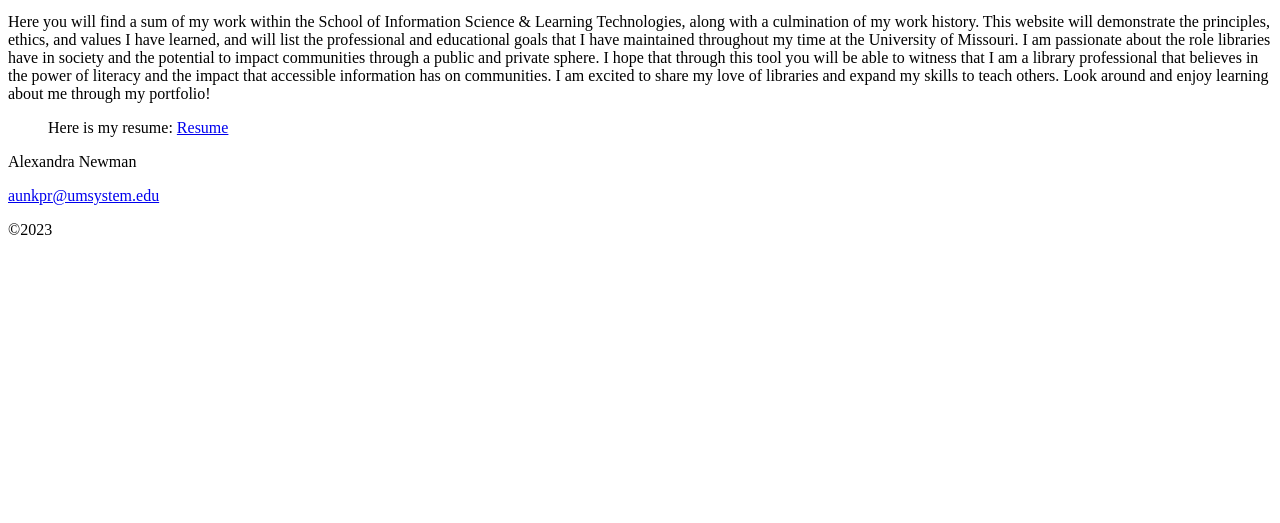
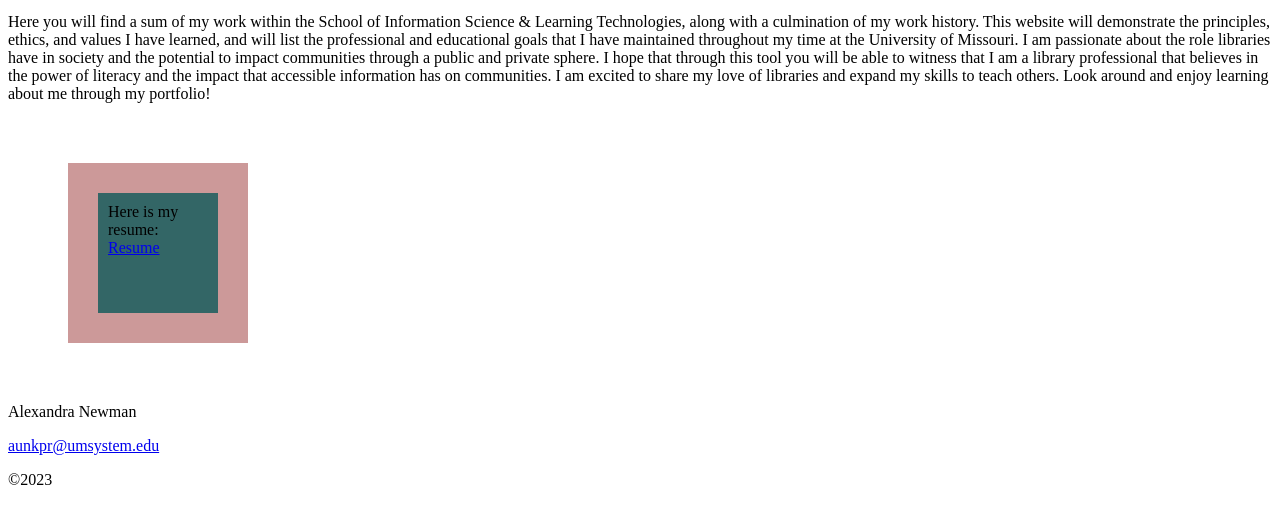
Before and after one commit to aunkpr/aunkpr.github.io, a plain HTML site: page islt_4355/index.html in a window 1280 px wide. Shown: the part 119-642 px from the top of the page. Drawn offline with Linux system fonts and the light colour scheme.

Commit message:
Update style.css

```diff
--- a/islt_4355/style.css
+++ b/islt_4355/style.css
@@ -1,3 +1,11 @@
 h1 {
     color: #336666;
 }
+ul {
+background-color: #336666;
+padding: 10px;
+height: 100px;
+width: 100px;
+border: 30px solid #cc9999;
+margin: 60px;
+}
```
